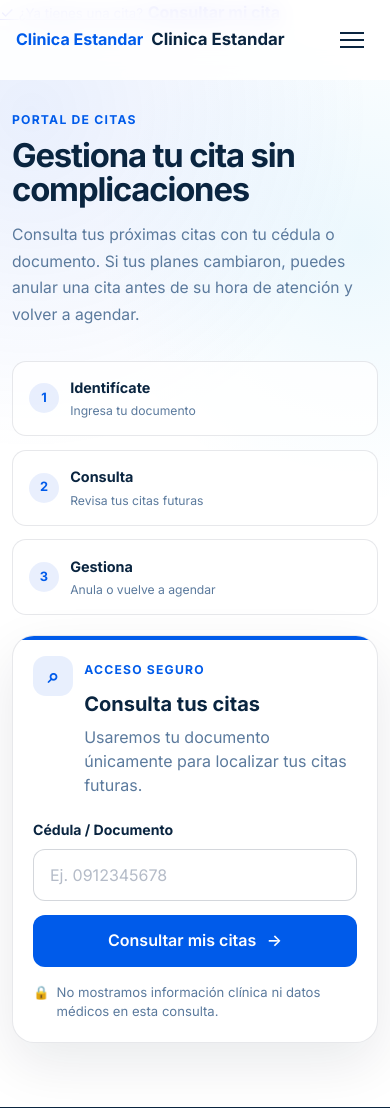
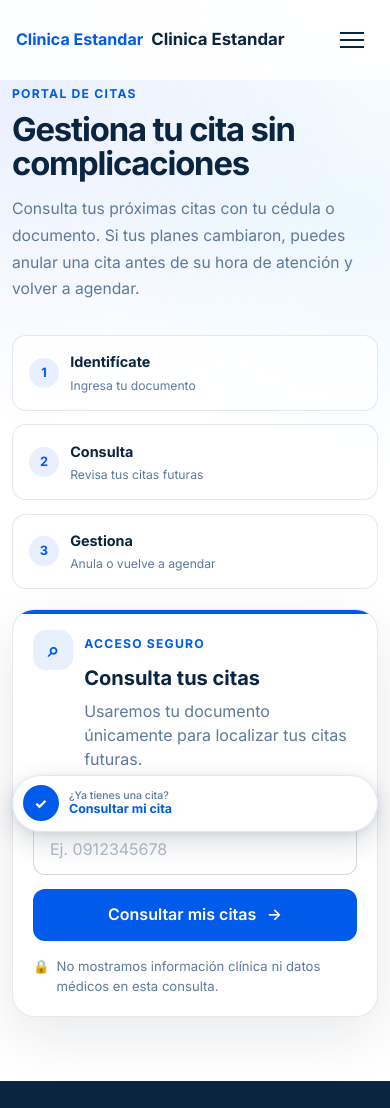
Before and after one commit to JhonnyMinian92/clinica, a PHP site: page /clinica/pages/my-appointment/ in a window 390 px wide. Shown: the top 1108 px of the page. Run offline with PHP 8.4, Linux system fonts and the light colour scheme; some libraries are stand-ins or nearby versions.

Commit message:
ui: style persistent floating appointment access

```diff
--- a/public/shared/header/header.css
+++ b/public/shared/header/header.css
@@ -199,8 +143,70 @@ body.mobile-nav-open .hamburger-line:nth-child(1) { transform: translateY(7px) r
 body.mobile-nav-open .hamburger-line:nth-child(2) { opacity: 0; }
 body.mobile-nav-open .hamburger-line:nth-child(3) { transform: translateY(-7px) rotate(-45deg); }
 
-@media (max-width: 1023px) {
-  .header-appointment-link { display: none; }
+/* CTA persistente para consultar una cita. position: fixed lo mantiene visible durante el scroll. */
+.floating-appointment-link {
+  position: fixed;
+  left: 1.25rem;
+  bottom: 1.25rem;
+  z-index: 1100;
+  display: inline-flex;
+  align-items: center;
+  gap: .65rem;
+  max-width: min(18rem, calc(100vw - 2rem));
+  padding: .65rem .9rem .65rem .65rem;
+  border: 1px solid rgba(37, 99, 235, .16);
+  border-radius: 999px;
+  background: rgba(255, 255, 255, .96);
+  box-shadow: 0 10px 28px rgba(15, 23, 42, .16), 0 2px 8px rgba(15, 23, 42, .08);
+  backdrop-filter: blur(14px);
+  -webkit-backdrop-filter: blur(14px);
+  color: var(--color-text-primary);
+  text-decoration: none;
+  transition: transform .2s ease, box-shadow .2s ease, border-color .2s ease;
+}
+
+.floating-appointment-link:hover,
+.floating-appointment-link:focus-visible {
+  transform: translateY(-2px);
+  border-color: rgba(37, 99, 235, .34);
+  box-shadow: 0 14px 34px rgba(15, 23, 42, .20), 0 3px 10px rgba(15, 23, 42, .10);
+}
+
+.floating-appointment-link:focus-visible {
+  outline: 3px solid rgba(37, 99, 235, .24);
+  outline-offset: 3px;
+}
+
+.floating-appointment-icon {
+  display: grid;
+  flex: 0 0 auto;
+  place-items: center;
+  width: 38px;
+  height: 38px;
+  border-radius: 50%;
+  background: var(--color-primary);
+  color: #fff;
+  font-size: .9rem;
+  font-weight: 800;
+}
+
+.floating-appointment-text {
+  display: flex;
+  min-width: 0;
+  flex-direction: column;
+  line-height: 1.18;
+}
+
+.floating-appointment-text small {
+  color: var(--color-text-secondary);
+  font-size: .66rem;
+  font-weight: 500;
+}
+
+.floating-appointment-text strong {
+  color: var(--color-primary);
+  font-size: .82rem;
+  white-space: nowrap;
 }
 
 @media (max-width: 767px) {
@@ -218,11 +224,28 @@ body.mobile-nav-open .hamburger-line:nth-child(3) { transform: translateY(-7px)
 
 @media (min-width: 1280px) {
   .nav-list { gap: 2rem; }
-  .header-appointment-link { padding-right: .8rem; padding-left: .8rem; }
+}
+
+@media (max-width: 560px) {
+  .floating-appointment-link {
+    left: .75rem;
+    right: .75rem;
+    bottom: .75rem;
+    max-width: none;
+    justify-content: flex-start;
+    padding: .6rem .85rem .6rem .6rem;
+  }
+
+  .floating-appointment-icon {
+    width: 36px;
+    height: 36px;
+  }
+
+  .floating-appointment-text strong { font-size: .78rem; }
 }
 
 @media (prefers-reduced-motion: reduce) {
-  .header-appointment-link,
+  .floating-appointment-link,
   .hamburger-line,
   .logo-svg { transition: none; }
 }
```
Also changed, not shown: other parts of public/shared/header/header.css (+0 -56 lines).
